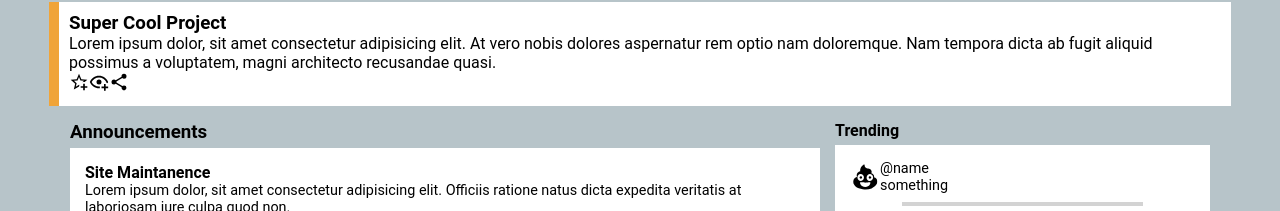
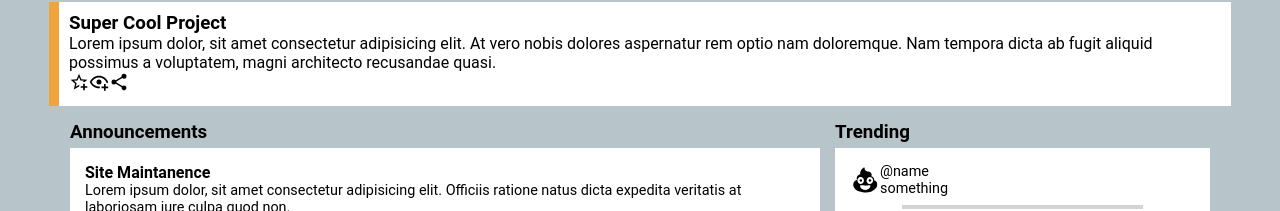
Before and after one commit to ImExtraPolite3/admin-dashboard, a React (Vite) app: page / in a window 1280 px wide. Shown: the part 927-1138 px from the top of the page. Built offline with nearby package versions, Linux system fonts and the light colour scheme; a web font is replaced by a local one.

Commit message:
change size of trending header

```diff
--- a/src/components/Trending.jsx
+++ b/src/components/Trending.jsx
@@ -15,7 +15,7 @@ function DisplayTrending() {
 export default function Trending() {
   return (
     <section className="trending">
-      <h4>Trending</h4>
+      <h3>Trending</h3>
       <div>
         {Array(3)
           .fill(true)
```
